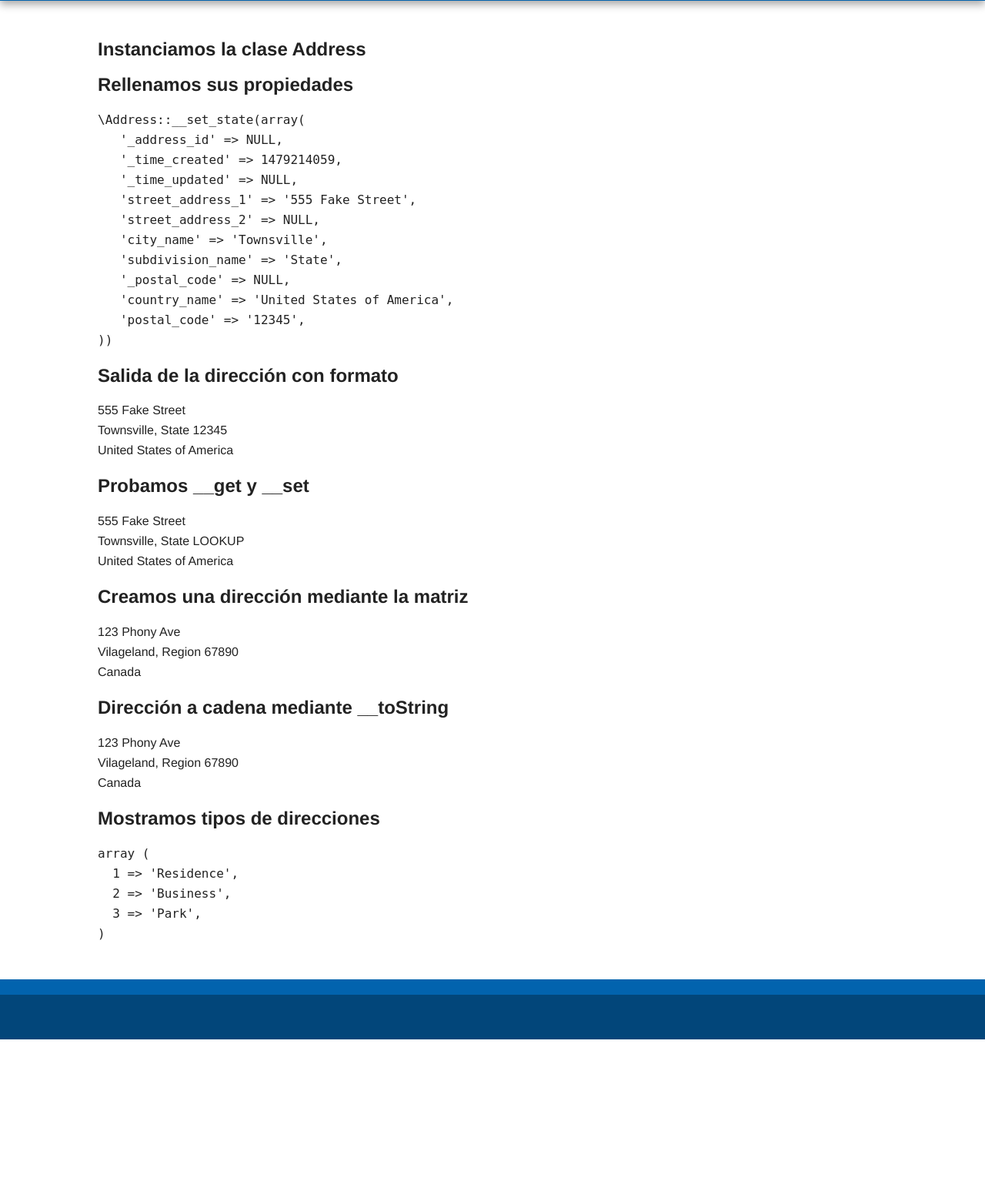
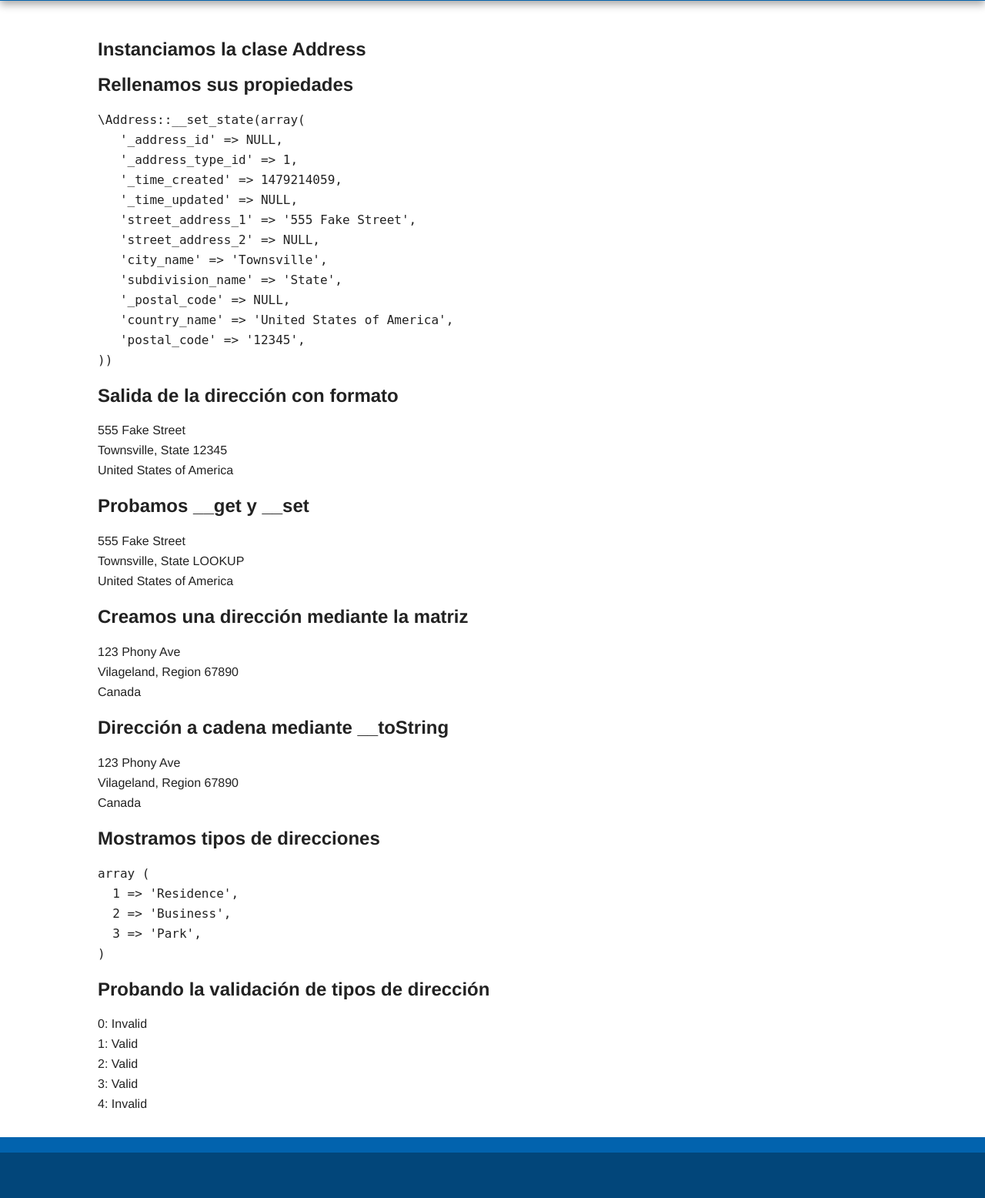
Before and after one commit to opalaciosanchez/OOPHP, a PHP site: page / in a window 1280 px wide. Shown: the part 88-1644 px from the top of the page at 77% size. Before the commit the page ends 1438 px from the top, so only its background shows below. Run offline with PHP 8.4, Linux system fonts and the light colour scheme.

Commit message:
Métodos estáticos
Usamos un método estático y el método mágico set para establecer una id
de tipo de dirección correcta

```diff
--- a/class.Address.inc
+++ b/class.Address.inc
@@ -20,6 +20,9 @@
 
         // clave primaria para almacenar la dirección
         protected $_address_id;
+
+        // tipo de id de la dirección
+        protected $_address_type_id;
 
         // hora de creación y de actualización
         protected $_time_created;
@@ -90,6 +93,11 @@
         }
 
         function __set($name, $value) {
+        	// añadimos una id válida de dirección
+        	if ('address_type_id' == $name) {
+        		$this->_setAddressTypeId($value);
+        		return;
+        	}
         	// permitimos insertar el valor de _postal_code
         	if ('postal_code' == $name) {
         		$this->$name = $value;
@@ -138,6 +146,24 @@
         	return $output;
         }
 
+        /**
+         * Determinamos si un tipo de dirección es válida
+         */
+        static public function isValidAddressTypeId($address_type_id) {
+        	// comprobamos si existe la clave dentro de la matriz de los tipos de dirección
+        	return array_key_exists($address_type_id, self::$valid_address_types);
+        }
+
+        /**
+         * Si es válida la id de dirección, se establece mediante set (en el magic method set de arriba)
+         * @param integer $address_type_id
+         */
+        protected function _setAddressTypeId($address_type_id) {
+        	if(self::isValidAddressTypeId($address_type_id)) {
+        		$this->_address_type_id = $address_type_id;
+        	}
+        }
+
     }
 
 ?>
--- a/demo.php
+++ b/demo.php
@@ -10,6 +10,7 @@
 	$address->subdivision_name = 'State';
 	$address->postal_code = '12345';
 	$address->country_name = 'United States of America';
+	$address->address_type_id = 1;
 
 	// mostramos la matriz con las propiedades en forma de código para hacer debug
 	echo '<code><pre>' . var_export($address, TRUE) . '</pre></code>';
@@ -37,4 +38,11 @@
 
 	echo '<h2>Mostramos tipos de direcciones</h2>';
 	echo '<tt><pre>' . var_export(Address::$valid_address_types, TRUE) . '</pre></tt>';
+
+	echo '<h2>Probando la validación de tipos de dirección</h2>';
+	for ($id = 0; $id <= 4; $id++) {
+		echo "<div>$id: ";
+		echo Address::isValidAddressTypeId($id) ? 'Valid' : 'Invalid';
+		echo "</div>";
+	}
 ?>
```
